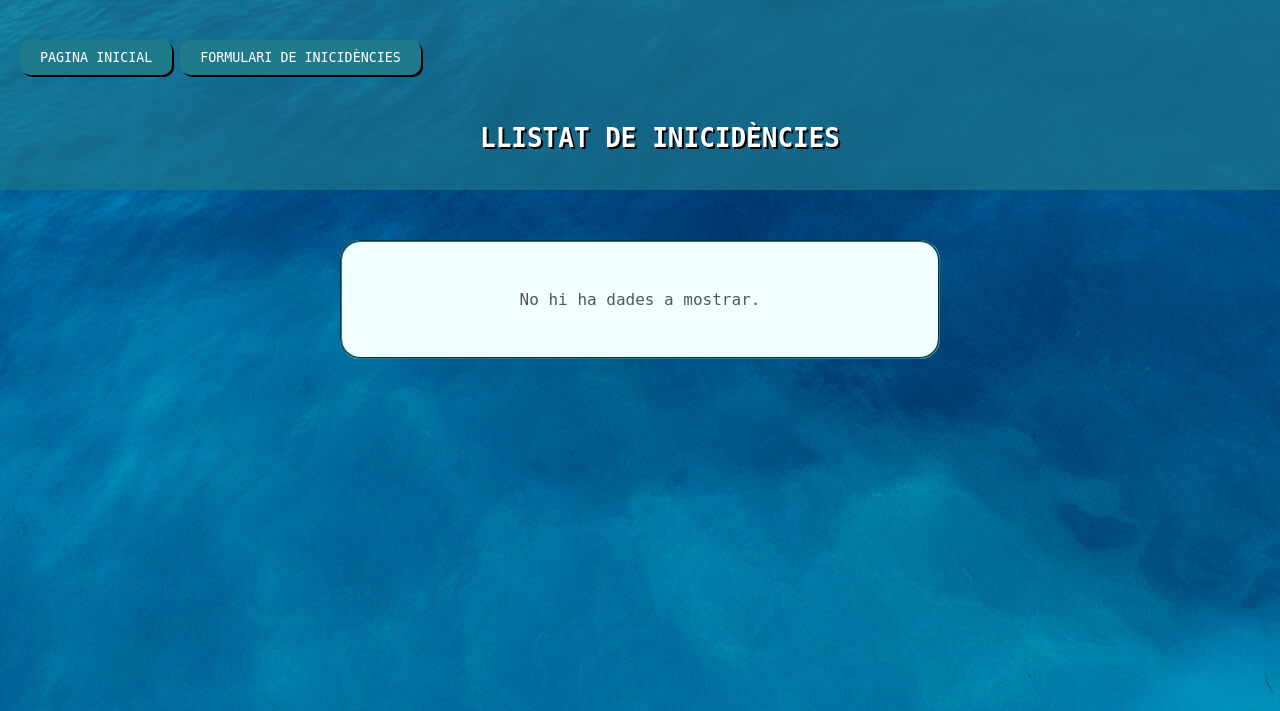
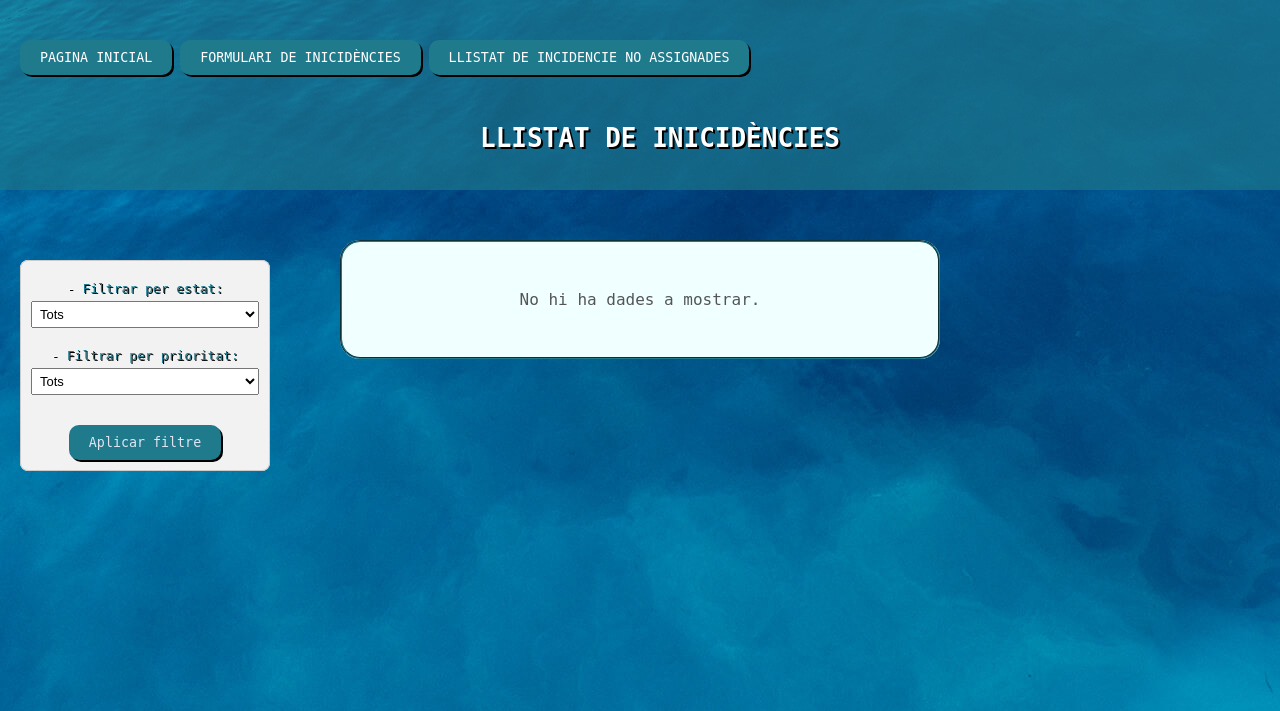
Before and after one commit to inspedralbes/projecte-1daw-24-25-daw1pjx-pol_iker, a PHP site: page /llista.php in a window 1280 px wide. Shown: the top 711 px of the page. Run offline with PHP 8.4, Linux system fonts and the light colour scheme; data comes from the database, SQL or seed files in the repository; data that the repository does not hold is empty.

Commit message:
llista.php modificada

```diff
--- a/src/llista.php
+++ b/src/llista.php
@@ -9,35 +9,73 @@ require_once 'connection.php';
     <link rel="stylesheet" href="proyecte.css">
      <link rel="shortcut icon" href="pedralbres.ico" type="image/x-icon">
 </head>
+<body>
 <header>
         <div class="btn-group">
             <button type="button" class="btn btn-primary"><a href="index.php">PAGINA INICIAL</a></button>
             <button type="button" class="btn btn-primary"><a href="crear.php">FORMULARI DE INICIDÈNCIES</a></button>
+            <button type="button" class="btn btn-primary"><a href="asignar.php">LLISTAT DE INCIDENCIE NO ASSIGNADES</a></button>
+
         </div>
         <h1>LLISTAT DE INICIDÈNCIES</h1>
-    </header>
-<body>
+</header>
+
+<!-- Filtres -->
+<fieldset class="filtre">
+    <form method="GET" action="">
+        <label for="filtreEstat">Filtrar per estat:</label>
+        <select id="filtreEstat" name="estat">
+            <option value="">Tots</option>
+            <option value="No Fet" <?= ($_GET['estat'] ?? '') == 'No Fet' ? 'selected' : '' ?>>No Fet</option>
+            <option value="En Proces" <?= ($_GET['estat'] ?? '') == 'En Proces' ? 'selected' : '' ?>>En Proces</option>
+            <option value="Fet" <?= ($_GET['estat'] ?? '') == 'Fet' ? 'selected' : '' ?>>Fet</option>
+        </select><br>
+
+        <label for="filtrePrioritat">Filtrar per prioritat:</label>
+        <select id="filtrePrioritat" name="prioritat">
+            <option value="">Tots</option>
+            <option value="Alta" <?= ($_GET['prioritat'] ?? '') == 'Alta' ? 'selected' : '' ?>>Alta</option>
+            <option value="Mitja" <?= ($_GET['prioritat'] ?? '') == 'Mitja' ? 'selected' : '' ?>>Mitja</option>
+            <option value="Baixa" <?= ($_GET['prioritat'] ?? '') == 'Baixa' ? 'selected' : '' ?>>Baixa</option>
+        </select>
+
+        <button type="submit">Aplicar filtre</button>
+    </form>
+</fieldset>
+
     <fieldset class = "llistat">
     <?php
-    $sql = "SELECT i.ID, u.Nom AS UsuariNom , epl.Nom AS NomEmpleat, d.Nom_Departament, e.Estat AS EstatText, i.Descripcio, i.Fecha
+    $estat = $_GET['estat'] ?? '';
+    $prioritat = $_GET['prioritat'] ?? '';
+
+    $sql = "SELECT i.ID, u.Nom AS UsuariNom , epl.Nom AS NomEmpleat, d.Nom_Departament, e.Estat AS EstatText, i.Descripcio, i.Fecha,p.Nivel_de_Prioritat AS PrioritatText
             FROM Incidencies i
             JOIN Usuari u ON i.Usuari = u.DNI
             LEFT JOIN Empleat epl ON i.Empleat = epl.DNI
             JOIN Departament d ON i.Departament = d.ID
-            JOIN Estat e ON i.Estat = e.ID";
+            JOIN Estat e ON i.Estat = e.ID
+            JOIN Prioritat p ON i.Prioritat = p.ID";
+
+if ($estat !== '') {
+    $sql .= " AND e.Estat = '" . $conn->real_escape_string($estat) . "'";
+}
+if ($prioritat !== '') {
+    $sql .= " AND p.Nivel_de_Prioritat = '" . $conn->real_escape_string($prioritat) . "'";
+}
 
     $result = $conn->query($sql);
 
     if ($result->num_rows > 0) {
         while ($row = $result->fetch_assoc()) {
+            echo "<p class='incidencia' data-estat='" . htmlspecialchars($row["EstatText"]) . "' data-prioritat='" . htmlspecialchars($row["PrioritatText"]) . "'>";
             echo "<p><strong>ID:</strong> " . $row["ID"] . "<br>";
             echo "<strong>Usuari:</strong> " . htmlspecialchars($row["UsuariNom"]) . "<br>";
             echo "<strong>Empleat:</strong> " . htmlspecialchars($row["NomEmpleat"] ?? 'No assignat') . "<br>";
             echo "<strong>Departament:</strong> " . htmlspecialchars($row["Nom_Departament"]) . "<br>";
             echo "<strong>Estat:</strong> " . htmlspecialchars($row["EstatText"]) . "<br>";
+            echo "<strong>Prioritat:</strong> " . htmlspecialchars($row["PrioritatText"]) . "<br>";
             echo "<strong>Descripció:</strong> " . htmlspecialchars($row["Descripcio"]) . "<br>";
             echo "<strong>Data:</strong> " . htmlspecialchars($row["Fecha"]) . "<br>";
-            echo "<a href='asignar.php?ID=" . $row["ID"] . "' style='display:inline-block; margin-top:10px; margin-right:10px; background-color:green; color:white; text-decoration:none; padding:8px 12px; border-radius:5px;'>Asignar</a>";
             echo "<a href='esborrar.php?ID=" . $row["ID"] . "' style='display:inline-block; margin-top:10px; margin-right:10px; background-color:red; color:white; text-decoration:none; padding:8px 12px; border-radius:5px;'>Esborrar</a>";
             echo "<a href='modificar.php?ID=" . $row["ID"] . "' style='display:inline-block; margin-top:10px;  background-color: rgb(31, 122, 140); color:white; text-decoration:none; padding:8px 12px; border-radius:5px;'>Modificar</a><hr>";
         }
@@ -48,3 +86,50 @@ require_once 'connection.php';
     $conn->close();
     ?>
     </fieldset>
+
+
+<script>
+document.addEventListener('DOMContentLoaded', function () {
+    const filtreEstat = document.getElementById('filtreEstat');
+    const filtrePrioritat = document.getElementById('filtrePrioritat');
+    const incidencies = document.querySelectorAll('.incidencia');
+    const missatge = document.getElementById('missatgeBuit');
+
+    function filtrar() {
+        const estatSeleccionat = filtreEstat.value.trim().toLowerCase();
+        const prioritatSeleccionada = filtrePrioritat.value.trim().toLowerCase();
+        let visibles = 0;
+
+        incidencies.forEach(function (incidencia) {
+            const estat = (incidencia.dataset.estat || '').trim().toLowerCase();
+            const prioritat = (incidencia.dataset.prioritat || '').trim().toLowerCase();
+
+            let mostrar = true;
+
+            if (estatSeleccionat !== 'tots' && estat !== estatSeleccionat) {
+                mostrar = false;
+            }
+
+            if (prioritatSeleccionada !== 'tots' && prioritat !== prioritatSeleccionada) {
+                mostrar = false;
+            }
+
+            if (mostrar) {
+                incidencia.style.display = 'block';
+                visibles++;
+            } else {
+                incidencia.style.display = 'none';
+            }
+        });
+
+        missatge.style.display = visibles === 0 ? 'block' : 'none';
+    }
+
+    filtreEstat.addEventListener('change', filtrar);
+    filtrePrioritat.addEventListener('change', filtrar);
+    filtrar(); // Filtrar al iniciar
+});
+</script>
+
+</body>
+</html>
--- a/src/proyecte.css
+++ b/src/proyecte.css
@@ -110,7 +110,31 @@ a{
     text-decoration: none;
 
 }
+.filtre {
+    position: absolute;
+    top: 40px;
+  left: 20px;
+  width: 250px;
+  background-color: #f2f2f2;
+  padding: 10px;
+  border-radius: 8px;
+  border: 1px solid #ccc;
+  font-size: 14px;
+  z-index: 10;
+}
 
+.filtre label {
+  display: block;
+  margin-top: 10px;
+  font-size: 13px;
+}
+
+.filtre select {
+  width: 100%;
+  padding: 4px;
+  font-size: 13px;
+  margin-top: 5px;
+}
 
 .taula-incidencies {
     width: 100%;
```
